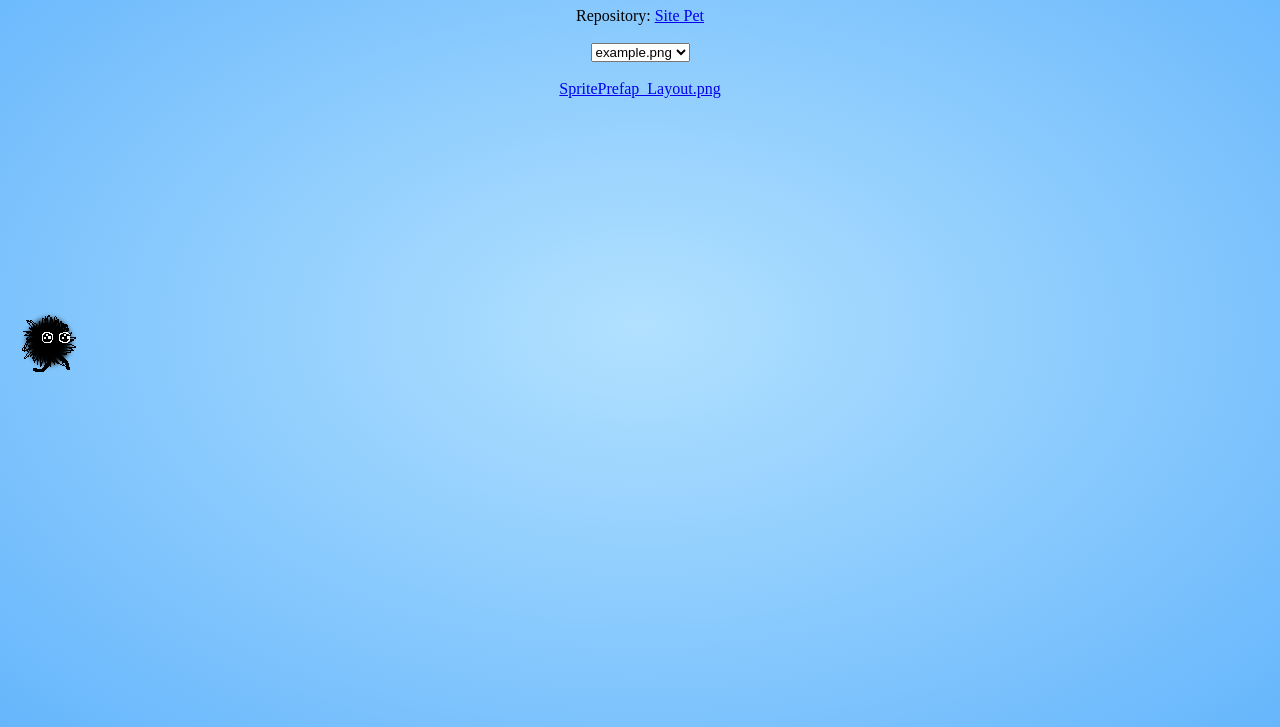
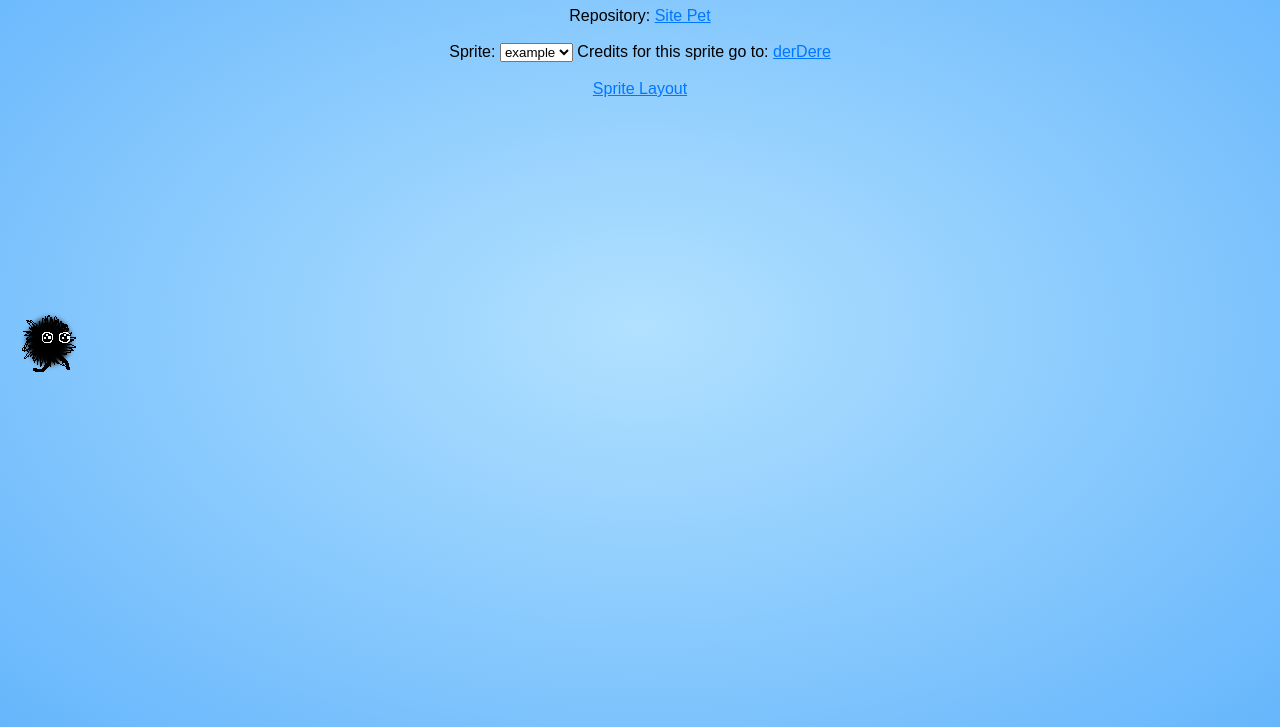
Before and after one commit to derDere/site-pet, a plain HTML site: page index.html in a window 1280 px wide. Shown: the part 73-800 px from the top of the page. Drawn offline with Linux system fonts and the light colour scheme.

Commit message:
Counter and credits

```diff
--- a/index.html
+++ b/index.html
@@ -9,25 +9,45 @@
     <center>
       <h1>Site Pet</h1>
       Repository: <a target="_blank" href="https://github.com/derDere/site-pet/">Site Pet</a><br><br>
+      Sprite:
       <select id="dev-select">
-        <option>sprite.png</option>
-        <option selected>example.png</option>
+        <option>sprite</option>
+        <option selected>example</option>
       </select>
+      <span id="cred"></span>
       <br><br>
-      <a target="_blank" href="SpritePrefap_Layout.png">SpritePrefap_Layout.png</a>
+      <a target="_blank" href="SpritePrefap_Layout.png">Sprite Layout</a>
+      <br><br>
+      <span id="fc-42122"></span>
     </center>
 
     <script src="site-pet.js"></script>
     <script>
-      var ele = createSitePet();
+      const ele = createSitePet();
+
+      const cred = document.getElementById('cred');
+      const credits = {
+        "sprite": ["derDere", "https://github.com/derDere/"],
+        "example": ["derDere", "https://github.com/derDere/"],
+      };
+
       setInterval(function() {
-        var sel = document.getElementById('dev-select');
-        var bg = sel.value;
-        ele.style.backgroundImage = `url(gfx/${bg})`;
+        let sel = document.getElementById('dev-select');
+        let bg = sel.value;
+        ele.style.backgroundImage = `url(gfx/${bg}.png)`;
+
+        let [name, url] = credits[bg];
+
+        let html;
+        if (url) {
+          html = `Credits for this sprite go to: <a target="_blank" href="${url}">${name}</a>`;
+        } else {
+          html = `Credits for this sprite go to: ${name}`;
+        }
+        cred.innerHTML = html;
       }, 500);
     </script>
 
-    <span id="fc-42122"></span>
     <script>
     var fcr = Math.floor(Math.random()*99999999999);
     var _fcc = _fcc || []; _fcc.push(["42122"]); _fcc.push(["blue"]);(function(){
--- a/style.css
+++ b/style.css
@@ -4,6 +4,12 @@ html, body {
   height: 100%;
   overflow: auto;
 
+  font-family: Arial, Helvetica, sans-serif;
+
   /* Permalink - use to edit and share this gradient: https://colorzilla.com/gradient-editor/#b2e1ff+0,66b6fc+100;Blue+3D+%236 */
   background: radial-gradient(ellipse at center,  rgba(178,225,255,1) 0%,rgba(102,182,252,1) 100%); /* W3C, IE10+, FF16+, Chrome26+, Opera12+, Safari7+ */
 }
+
+a {
+  color: #07F;
+}
```
